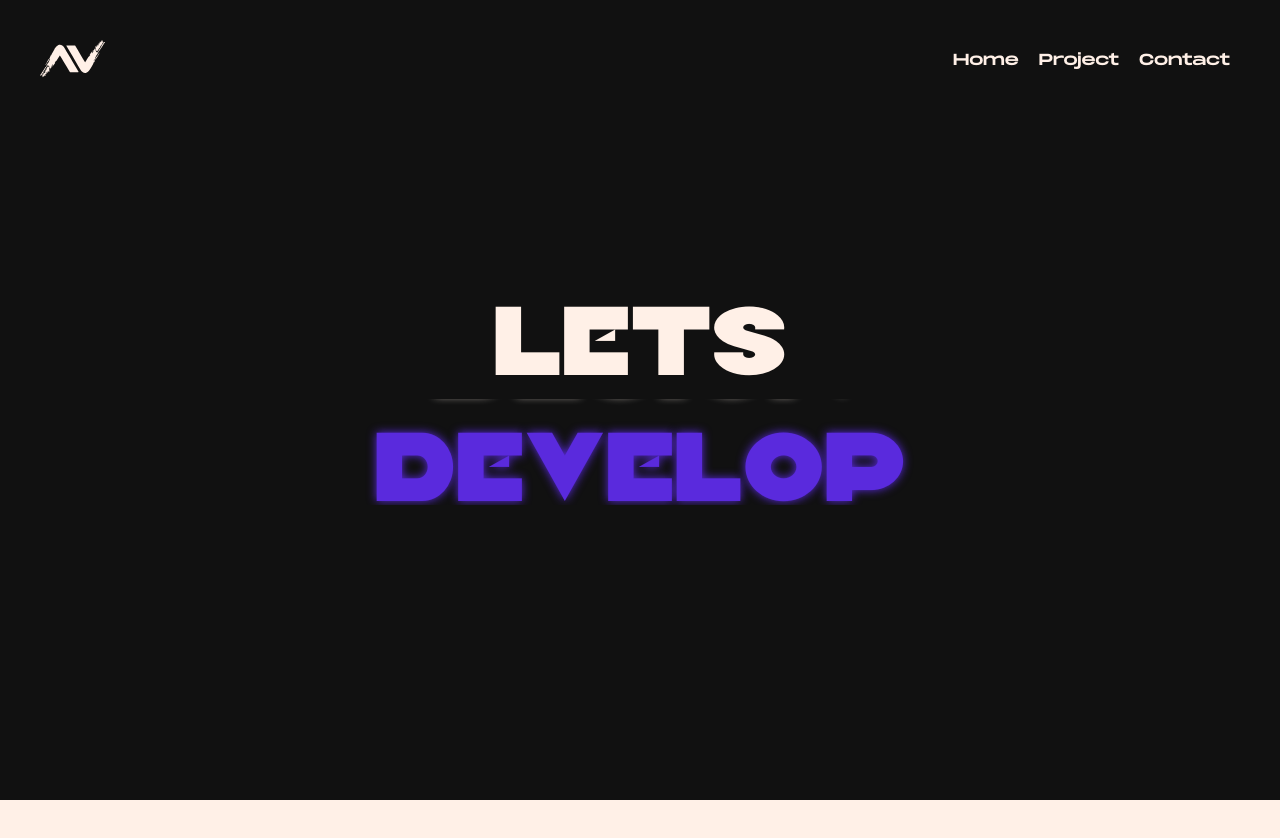
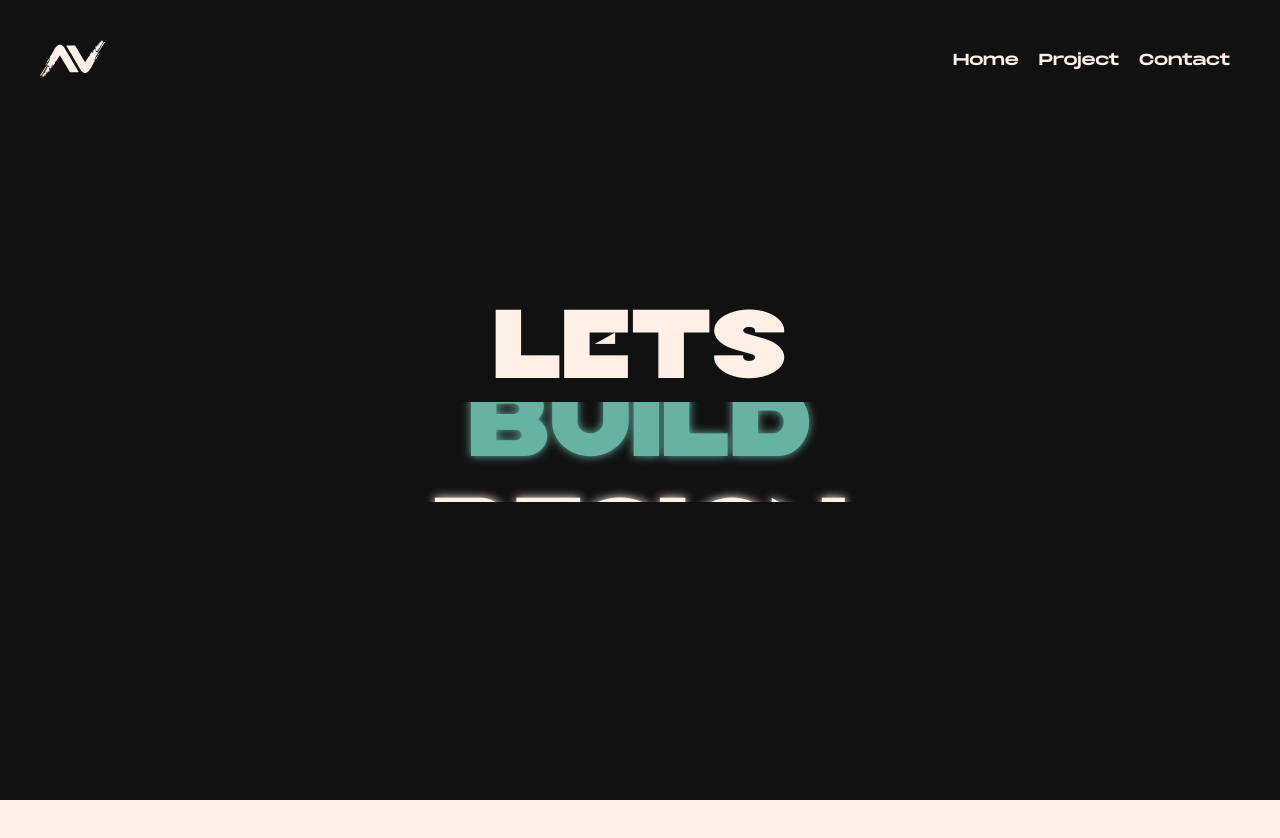
Before and after one commit to Abhishek79201/Portfolio, a React (Create React App) app: page / in a window 1280 px wide. Shown: the top 838 px of the page. Built offline with nearby package versions, Linux system fonts and the light colour scheme.

Commit message:
hero add v13

```diff
--- a/src/assets/components/Hero.css
+++ b/src/assets/components/Hero.css
@@ -1,32 +1,34 @@
-.content {
-  height: 100vh;
-  display: grid;
-  place-content: center;
-}
 *,
 *:before,
 *:after {
   padding: 0;
   margin: 0;
   box-sizing: border-box;
-  font-weight: 500;
+}
+.content {
+  height: 100vh;
+  display: grid;
+  place-content: center;
 }
 .big-text {
+  /* background-color: #444; */
   z-index: -9999;
-  font-family: "camar", Fallback, sans-serif;
+  font-family: 'camar', Fallback, sans-serif;
 }
 
 .words {
   overflow: hidden;
-}
-.c2 {
-  margin-bottom: 15px;
+  height: 4rem;
+  /* background-color: #494; */
 }
 
 span {
+  /* background-color: #734; */
   display: block;
-  height: 100%;
-  animation: spin-words 6s infinite;
+  /* margin-top: 3rem;
+  margin-bottom: 1rem; */
+  height: 110%;
+  animation: spin-words 11s infinite;
 }
 @keyframes spin-words {
   10% {
@@ -57,7 +59,6 @@ span {
 .wrapper {
   box-sizing: border-box;
   text-align: center;
-  height: 10rem;
   display: flex;
   flex-direction: column;
   align-items: center;
@@ -66,8 +67,8 @@ span {
 }
 
 @media screen and (min-width: 360px) {
-  .c2 {
-    margin-bottom: 6px;
+  .words {
+    height: 5rem;
   }
 }
 @media screen and (min-width: 568px) {
@@ -75,8 +76,8 @@ span {
     font-size: 8rem;
     height: 16rem;
   }
-  .c2 {
-    margin-bottom: 9px;
+  .words {
+    height: 7rem;
   }
 }
 @media screen and (min-width: 768px) {
@@ -84,7 +85,7 @@ span {
     font-size: 12rem;
     height: 22rem;
   }
-  .c2 {
-    margin-bottom: 13px;
+  .words {
+    height: 10rem;
   }
 }
--- a/src/assets/components/Hero.js
+++ b/src/assets/components/Hero.js
@@ -12,8 +12,9 @@ const Hero = () => {
             <span className="c3">Build</span>
             <span className="c4">Design</span>
             <span className="c1">Develop</span>
-            <span className="c2">Experience</span>
+            <span className="c2 ">Experience</span>
             <span className="c3">Build</span>
+            <span className="c4">Design</span>
           </div>
         </div>
       </div>
--- a/src/index.css
+++ b/src/index.css
@@ -70,7 +70,6 @@ ul {
 .c2 {
   color: #be81ef;
   text-shadow: 0 0 10px #be81ef;
-  margin-bottom: 0.4rem;
 }
 .c3 {
   color: #67b2a3;
```
